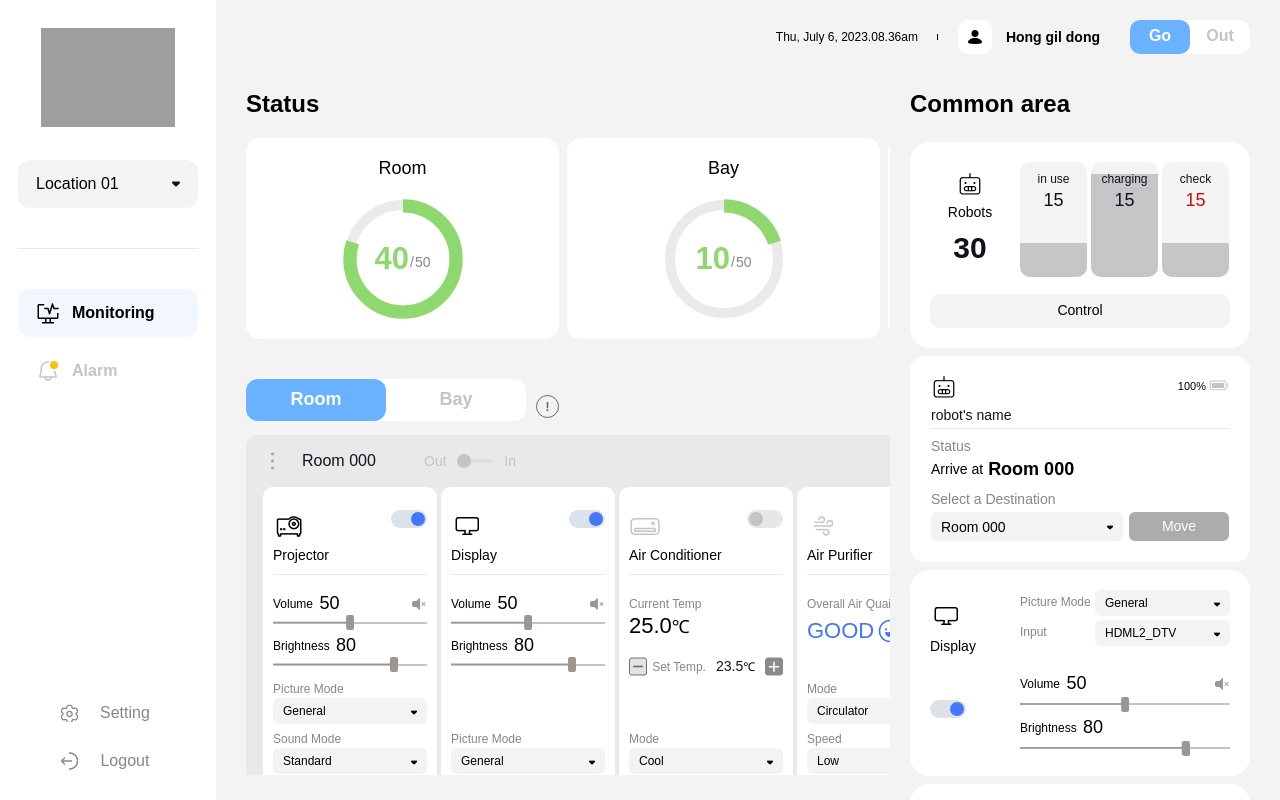
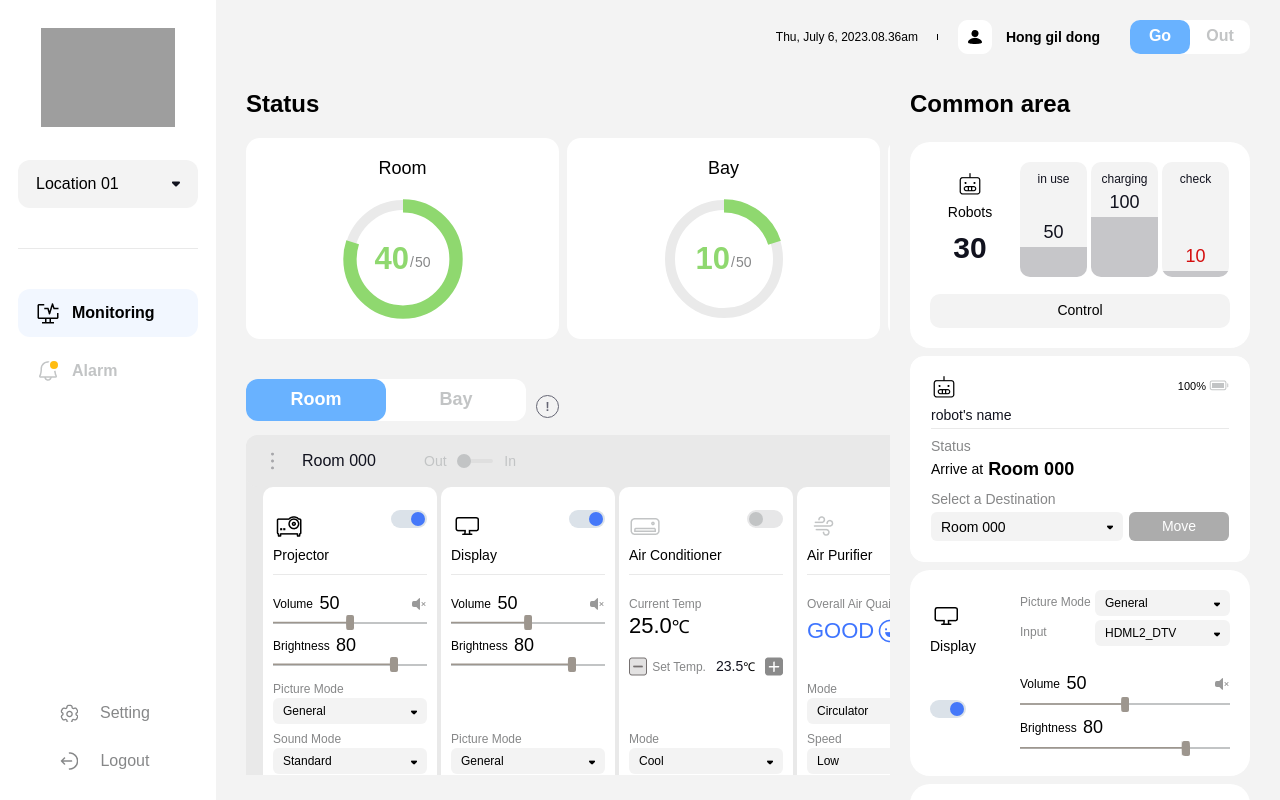
Before and after one commit to b-sso/lge, a React (Create React App) app: page / in a window 1280 px wide. Built offline with nearby package versions, Linux system fonts and the light colour scheme; grey boxes are pictures that could not be loaded; a web font is replaced by a local one.

Commit message:
comm robots count 수정

```diff
--- a/src/assets/css/content.css
+++ b/src/assets/css/content.css
@@ -618,32 +618,35 @@ h2 {
   border-radius: 10px;
   overflow: hidden;
   background: var(--second-bg-color);
-}
-.comm-robot .content li h4,
-.comm-robot .content li .count {
+  display: table;
+  padding-top: 55px;
+}
+.comm-robot .content li h4 {
   font-weight: 500;
   z-index: 2;
   position: absolute;
   left: 50%;
   transform: translateX(-50%);
-}
-.comm-robot .content li h4 {
   font-size: 12px;
   top: 10px;
 }
-.comm-robot .content li .count {
+.comm-robot .content li .status {
+  display: table-cell;
+  vertical-align: bottom;
+}
+.comm-robot .content li .status .count {
+  width: 100%;
   font-size: 18px;
-  top: 28px;
-}
-.comm-robot .content li .status {
-  content: '';
-  position: absolute;
-  left: 0;
-  bottom: 0;
+  font-weight: 500;
+  text-align: center;
+  margin-bottom: 4px;
+}
+.comm-robot .content li .status .current {
   width: 100%;
   background: rgba(17, 18, 30, 0.2);
-}
-.comm-robot .content li:last-child .count {
+  display: table;
+}
+.comm-robot .content li:last-child .status .count {
   color: #d40d0d;
 }
 .comm-robot .link-control {
--- a/src/components/layout/Comm.js
+++ b/src/components/layout/Comm.js
@@ -4,13 +4,15 @@ import WidgetConditioner from '../widget/Conditioner';
 import WidgetRobot from '../widget/Robot';
 
 const Comm = () => {
-  const robotStatus = {
-    height: '30%'
+  const example = {
+    height: '50%'
   };
-  const robotStatus2 = {
-    height: '90%'
+  const example2 = {
+    height: '100%'
   };
-
+  const example3 = {
+    height: '10%'
+  };
   return (
     <div className="column-comm">
       <h2>Common area</h2>
@@ -28,18 +30,24 @@ const Comm = () => {
                 <ul>
                   <li>
                     <h4>in use</h4>
-                    <div className="count">15</div>
-                    <div className="status" style={robotStatus}></div>
+                    <div className="status">
+                      <div className="count">50</div>
+                      <div className="current" style={example}></div>
+                    </div>
                   </li>
                   <li>
                     <h4>charging</h4>
-                    <div className="count">15</div>
-                    <div className="status" style={robotStatus2}></div>
+                    <div className="status">
+                      <div className="count">100</div>
+                      <div className="current" style={example2}></div>
+                    </div>
                   </li>
                   <li>
                     <h4>check</h4>
-                    <div className="count">15</div>
-                    <div className="status" style={robotStatus}></div>
+                    <div className="status">
+                      <div className="count">10</div>
+                      <div className="current" style={example3}></div>
+                    </div>
                   </li>
                 </ul>
               </div>
```
